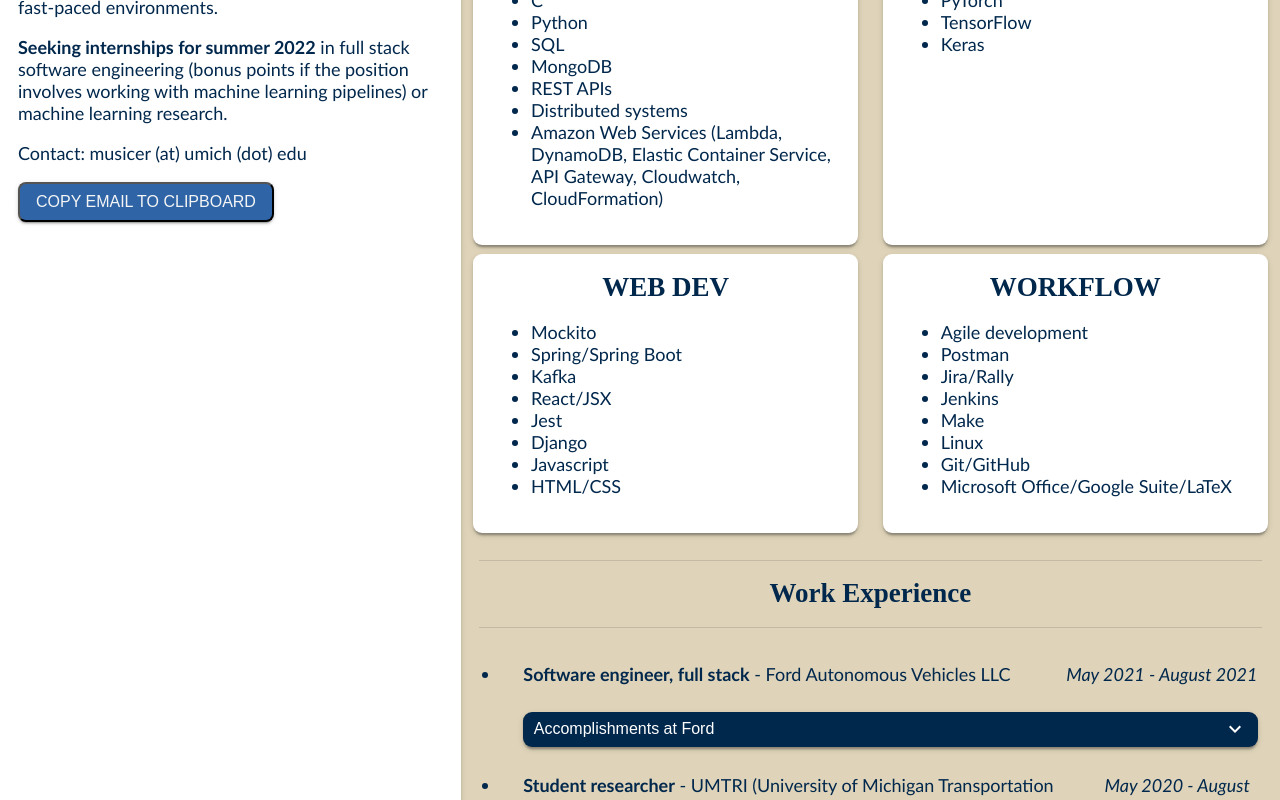
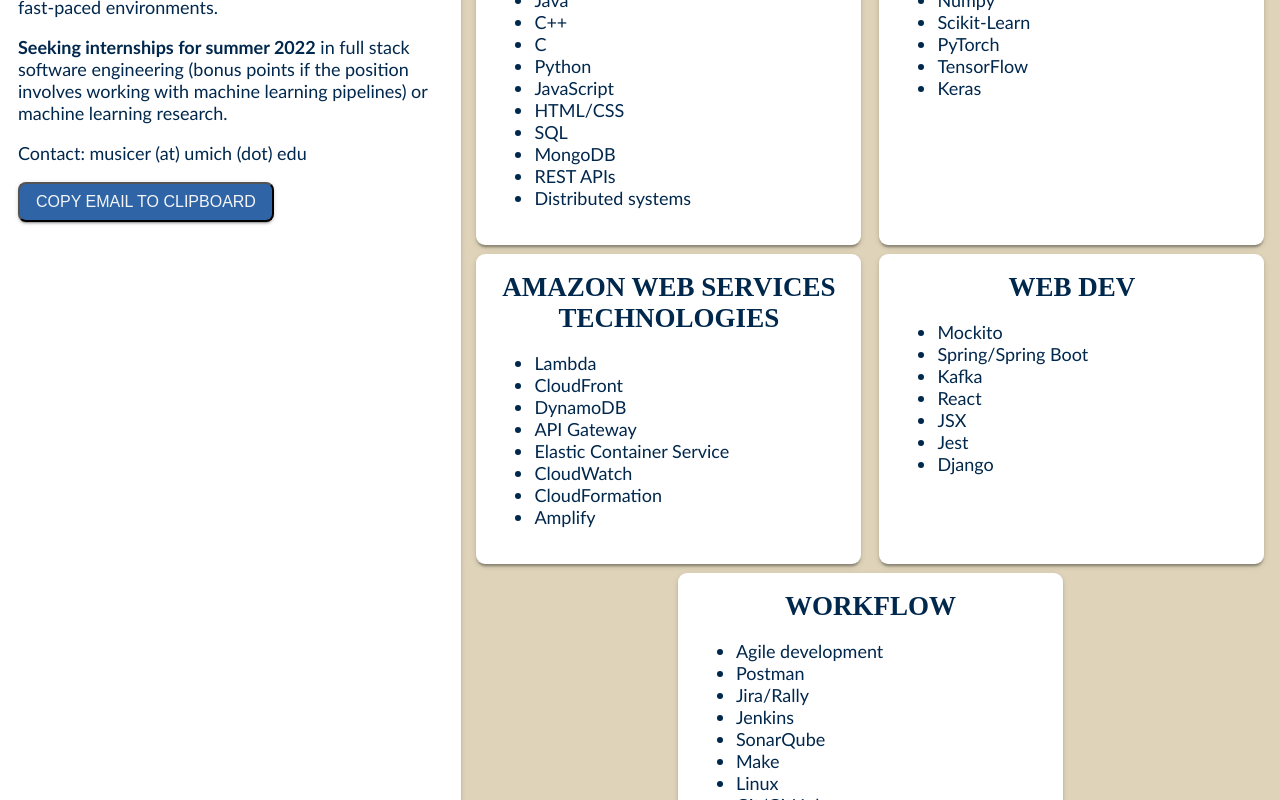
Before and after one commit to michigan-musicer/musicer-website, a React (Create React App) app: page / in a window 1280 px wide. Shown: the part 640-1440 px from the top of the page. Built offline with nearby package versions, Linux system fonts and the light colour scheme.

Commit message:
rematch website w/ current CV

```diff
--- a/src/portfolio/Activites.js
+++ b/src/portfolio/Activites.js
@@ -18,9 +18,10 @@
                 title: 'Details',
                 items: [
                   // turn these into items with left and rights -- use icons on the right to indicate what tools you used / worked with
-                  {item: <p>Spearheading work on the research team by giving weekly presentations, organizing weekly team meetings, creating agendas, and guiding discussions to inform, direct, and assist team members with machine learning tasks.</p>},
-                  {item: <p>Chosen for the DEVIATE lab at UMTRI through MDP (Multidisciplinary Design Program), a competitively selective program run by the College of Engineering.</p>},
-                  {item: <p>Received and accepted offer to continue research work over the summer (see in "Work Experience" above)</p>},
+                  {item: <p>Spearheading work at a lab at UMTRI (University of Michigan Transportation Research Institute) by organizing logistics and providing technical guidance on machine learning problems to inform, direct, and assist team members.</p>},
+                  {item: <p>Investigating contrastive learning to learn embeddings of image spaces to facilitate sampling a dataset with a balanced number of image class instances.</p>},
+                  {item: <p>Wrote up technical justification and implementation plans for using a generative adversarial network-based architecture as the basis for defining images in a latent variable space and sampling based on that variable space.</p>},
+                  {item: <p>Received and accepted offer to continue research work over the summer (see "Work Experience" above).</p>},
                 ],
                 indent: false
               }
@@ -38,9 +39,9 @@
               {
                 title: 'Details',
                 items: [
-                  {item: <p>Created plans, Python code, tests, and follow-up analysis for utilizing algorithms from research papers  to classify images without supervision, laying foundations for future approaches with similar strategies.</p>},
-                  {item: <p>Investigated computer vision methods to reduce dataset size to increase efficiency of video labelers while maximizing accuracy and minimizing biased decision-making, facilitating research by our funder, the Federal Highway Administration.</p>},
-                  {item: <p>Introduced new student researchers to the lab by writing documentation and holding meetings, familiarizing newcomers with the project three months faster than it took for previous student researchers. </p>},
+                  {item: <p>Created material for and taught over half of MSAIL’s first ever education curriculum, teaching fundamental concepts in machine learning to incoming members of MSAIL and making the organization more welcoming for those with less AI / ML background.</p>},
+                  {item: <p>Acted as individual lead on the education team in the winter 2021 term, creating new educational materials based on feedback from the pilot semester and presenting introductions to areas of AI at virtual education sessions.</p>},
+                  {item: <p>Wrote the pilot article for MSAIL’s new blog initiative and worked with blog admins to experiment with and eventually define a process for creating and publishing posts.</p>},
                 ],
                 indent: false
               }
--- a/src/portfolio/Miscellaneous.js
+++ b/src/portfolio/Miscellaneous.js
@@ -18,7 +18,7 @@
       },
       {
         left:
-          <p>There's a number of todos for this website, including a blog, improved responsive layout for mobile, and some styling brushups. School will be keeping me busy, so hopefully I can get to them in November or so :)</p>
+          <p>I'm aiming to start blogging on Medium. School will be keeping me busy, so I'm hoping to get out one post each month or so :)</p>
       }
       // {
       //   left:
--- a/src/portfolio/Projects.js
+++ b/src/portfolio/Projects.js
@@ -18,7 +18,7 @@
                 title: 'Details',
                 items: [
                     // turn these into items with left and rights -- use icons on the right to indicate what tools you used / worked with
-                    {item: <p>Wrote over 4,700 lines of code contributing to the delivery of three major components and the utility library on a distributed, multithreaded, C++ search engine totaling over 16,000 lines of code, seven million documents indexed, and three TB of collected data split across over 30 machines.</p>},
+                    {item: <p>Wrote over 4,700 lines of code contributing to the delivery of three major components and the utility library on a distributed, multithreaded search engine written in C++ totaling over 16,000 lines of code, seven million documents indexed, and three terabytes of collected data split across more than 30 machines.</p>},
                     {item: <p>Cooperated with a six-person team by creating agendas, communicating about assignments, and pair programming on different components to work more efficiently and finish a project not doable by a single individual.</p>},
                     {item: <p>Designed, coded, and integrated a solution for a distributed system problem that had previously never been solved in the class.</p>},
                   ],
--- a/src/portfolio/SkillCard.css
+++ b/src/portfolio/SkillCard.css
@@ -1,9 +1,9 @@
 .skillcard-container {
-  width: 23%;
+  width: 18%;
   margin: 0em 0.5em 0.5em 0.5em;
   display: flex;
   flex-direction: column;
-  justify-content: space-between;
+  justify-content: space-around;
 
   /* copy from matui card styling */
   box-shadow: 0px 0.25em 0.125em -0.125em rgb(0 0 0 / 20%), 0px 0.125em 0.125em 0px rgb(0 0 0 / 14%), 0px 0.125em 0.375em 0px rgb(0 0 0 / 12%);
@@ -30,6 +30,12 @@
   width: 100%;
 }
 
+@media (max-width: 2000px) {
+  .skillcard-container {
+    width: 30%;
+  }
+}
+
 @media (max-width: 1660px) {
   .skillcard-container {
     width: 47%;
--- a/src/portfolio/Skillset.css
+++ b/src/portfolio/Skillset.css
@@ -1,6 +1,12 @@
 .skillset-container {
   display: flex;
   flex-direction: row;
-  justify-content: space-around;
+  justify-content: space-between;
   flex-wrap: wrap;
 }
+
+@media (max-width: 1660px) {
+  .skillset-container {
+    justify-content: center;
+  }
+}
--- a/src/portfolio/Skillset.js
+++ b/src/portfolio/Skillset.js
@@ -17,12 +17,12 @@
       'C++',
       'C',
       'Python',
+      'JavaScript',
+      'HTML/CSS',
       'SQL',
       'MongoDB',
       'REST APIs',
-      'Distributed systems',
-      'Amazon Web Services (Lambda, DynamoDB, Elastic Container Service, API Gateway, Cloudwatch, CloudFormation)'
-
+      'Distributed systems'
     ],
   }
 
@@ -39,21 +39,35 @@
   }
 
   let skillCard3Props = {
+    title: 'AMAZON WEB SERVICES TECHNOLOGIES',
+    // cardColor: 'rgb(235, 134, 71, 1)',
+    items: [
+      'Lambda',
+      'CloudFront',
+      'DynamoDB',
+      'API Gateway',
+      'Elastic Container Service',
+      'CloudWatch',
+      'CloudFormation',
+      'Amplify'
+    ],
+  }
+
+  let skillCard4Props = {
     title: 'WEB DEV',
     // cardColor: 'rgb(0, 178, 169, 1)',
     items: [
       'Mockito',
       'Spring/Spring Boot',
       'Kafka',
-      'React/JSX',
+      'React',
+      'JSX',
       'Jest',
       'Django',
-      'Javascript',
-      'HTML/CSS'
     ],
   }
 
-  let skillCard4Props = {
+  let skillCard5Props = {
     title: 'WORKFLOW',
     // cardColor: 'rgb(117, 152, 141, 1)',
     items: [
@@ -61,10 +75,12 @@
       'Postman',
       'Jira/Rally',
       'Jenkins',
+      'SonarQube',
       'Make',
       'Linux',
       'Git/GitHub',
-      'Microsoft Office/Google Suite/LaTeX',
+      'Microsoft Office/Google Suite',
+      'LaTeX',
     ],
   }
 
@@ -76,6 +92,7 @@
         <SkillCard props={skillCard2Props}/>
         <SkillCard props={skillCard3Props}/>
         <SkillCard props={skillCard4Props}/>
+        <SkillCard props={skillCard5Props}/>
       </div>
     </div>
   );
--- a/src/portfolio/WorkExp.js
+++ b/src/portfolio/WorkExp.js
@@ -10,18 +10,17 @@
           // <div style={{width: '100%'}}>
           <div style={{width: '100%'}}>
             <div style={{display: 'flex', alignItems: 'center', justifyContent: 'space-between'}}>
-              <p style={{paddingRight: '2em'}}><b>Software engineer, full stack</b> - Ford Autonomous Vehicles LLC</p>
+              <p style={{paddingRight: '2em'}}><b>Full stack software engineer</b> - Ford Autonomous Vehicles LLC</p>
               <em>May 2021 - August 2021</em>
             </div>
             <DropDown props={{title: 'Accomplishments at Ford', items:
               [
                 // turn these into items with left and rights -- use icons on the right to indicate what tools you used / worked with
-                {item: <p>Expanded demo product with single AWS Lambda endpoint and single frontend page into an independent product with five Lambda endpoints, Spring Boot services integrated with DynamoDB and Kafka, and three React pages.</p>},
-                {item: <p>Created resources on the AWS cloud platform, including DynamoDB tables, Spring Boot services running on Elastic Container Service, and Lambda endpoints to expand the infrastructure of the application and allow the addition of future features and functionality.</p>},
-                {item: <p>Added two pages and corresponding backend infrastructure (Spring Boot backend, Kafka consumer, AWS Lambda endpoints) to showcase new business information to our customers.</p>},
+                {item: <p>Expanded demo idea with single endpoint and single frontend page into a standalone product by adding four AWS Lambda endpoints, two DynamoDB tables, a Spring Boot backend hosted on AWS Elastic Container Service running a Kafka consumer, and two React pages to add business functionality and display new business information to customers.</p>},
+                {item: <p>Practiced agile and pair programming workflows with the assistance of tools including Rally, Jenkins, and SonarQube, completing 50 user stories as a two-developer team in three months.</p>},
+                {item: <p>Read from third-party APIs from Autonomic and cooperated with external software engineers to display relevant business data to customers.</p>},
                 {item: <p>Fixed bugs, refactored existing code, and improved performance by restructuring our application and reducing the amount of API calls,  ingraining best software engineering practices along the way.</p>},
                 {item: <p>Interviewed customers about web application design and implemented changes based on feedback to display data to consumers of our product in a more helpful manner.</p>},
-                {item: <p>Practiced agile and pair programming workflows with the assistance of tools including Rally, Jenkins, and SonarQube, completing 50 user stories as a two-developer team in three months. </p>},
               ], indent: false}}/>
 
           </div>,
@@ -31,14 +30,14 @@
         left:
           <div style={{width: '100%'}}>
              <div style={{display: 'flex', alignItems: 'center', justifyContent: 'space-between'}}>
-              <p style={{paddingRight: '2em'}}><b>Student researcher</b> - UMTRI (University of Michigan Transportation Research Institute)</p>
+              <p style={{paddingRight: '2em'}}><b>Student research leader</b> - UMTRI (University of Michigan Transportation Research Institute)</p>
               <em>May 2020 - August 2020</em>
             </div>
             <DropDown props={
               {title: 'Accomplishments at UMTRI', items: [
-                {item: <p>Created plans, Python code, tests, and follow-up analysis for utilizing algorithms from research papers  to classify images without supervision, laying foundations for future approaches with similar strategies.</p>},
-                {item: <p>Investigated computer vision methods to reduce dataset size to increase efficiency of video labelers while maximizing accuracy and minimizing biased decision-making, facilitating research by our funder, the Federal Highway Administration.</p>},
-                {item: <p>Introduced new student researchers to the lab by writing documentation and holding meetings, familiarizing newcomers with the project three months faster than it took for previous student researchers. </p>},
+                {item: <p>Created plans, Python code, tests, and follow-up analysis for utilizing algorithms from research papers to classify images without supervision, laying foundations for future approaches with similar strategies.</p>},
+                {item: <p>Investigated computer vision methods to reduce dataset size with the goal of increasing efficiency, maximizing accuracy, and minimizing biased decision-making in data processing, facilitating research by other transportation researchers.</p>},
+                {item: <p>Introduced new student researchers to the lab by writing documentation and holding meetings, familiarizing newcomers with the project three months faster than it took for previous student researchers.</p>},
               ],
               indent: false
             }}/>
```
Also changed, not shown: src/portfolio/Education.js (+23 -3 lines).
